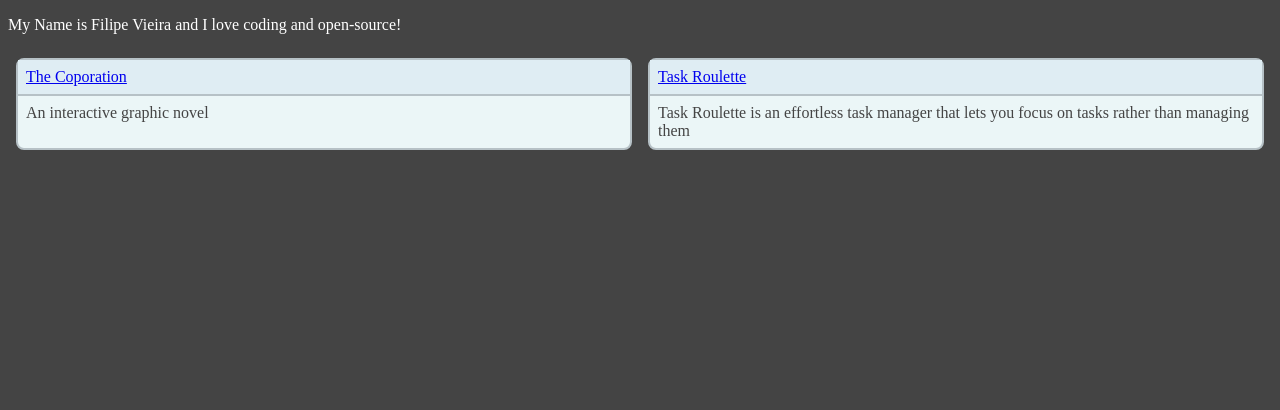
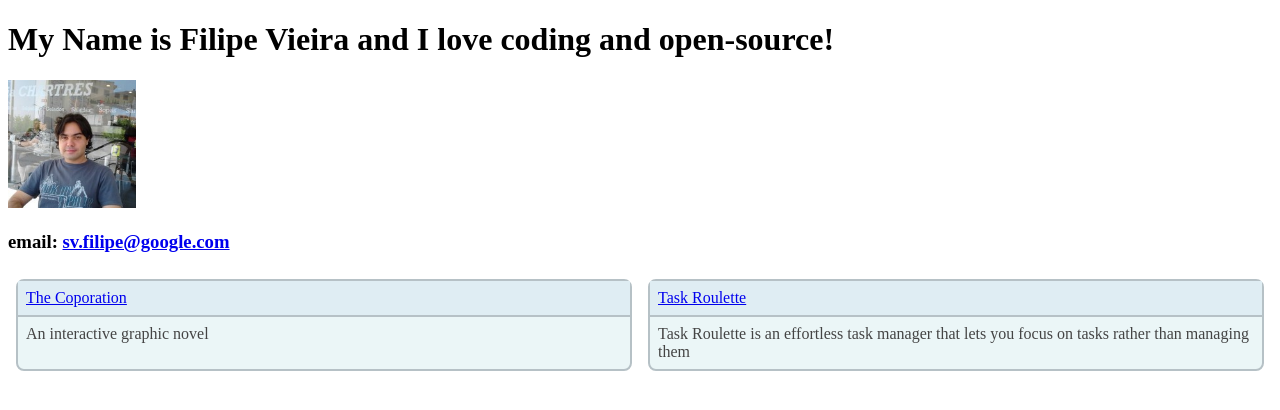
Before and after one commit to fsvieira/fsvieira.github.io, a plain HTML site: page index.html in a window 1280 px wide. Drawn offline with Linux system fonts and the light colour scheme.

Commit message:
add a photo

```diff
--- a/index.html
+++ b/index.html
@@ -34,14 +34,24 @@
         clear: both;
     }
 
+    /*
     body {
         color: white;
-        background-color: #444;
+        background-color: #aaa;
+    }
+*/
+    .page {
+        max-width: 100em;
+        /*border: 1px solid black;*/
+        margin: auto;
     }
 </style>
 
 <body>
-    <p>My Name is Filipe Vieira and I love coding and open-source!</p>
+    <div class='page'>
+        <h1>My Name is Filipe Vieira and I love coding and open-source!</h1>
+        <img src='eu.png' width="128px" />
+        <h3>email: <a href='mailto:sv.filipe@google.com'>sv.filipe@google.com</a></h3>
 
         <div class='projects'>
             <div class="card">
@@ -61,7 +71,9 @@
                         <a href='https://github.com/fsvieira/taskroulette' target="_blank">Task Roulette</a>
                     </div>
                     <div class='content'>
-                    Task Roulette is an effortless task manager that lets you focus on tasks rather than managing them
+                        Task Roulette is an effortless task manager that lets you focus on tasks rather than managing
+                        them
+                    </div>
                 </div>
             </div>
         </div>
```
Also changed, not shown: eu.png (added). Lines whose indentation alone changed are shown as unchanged.
